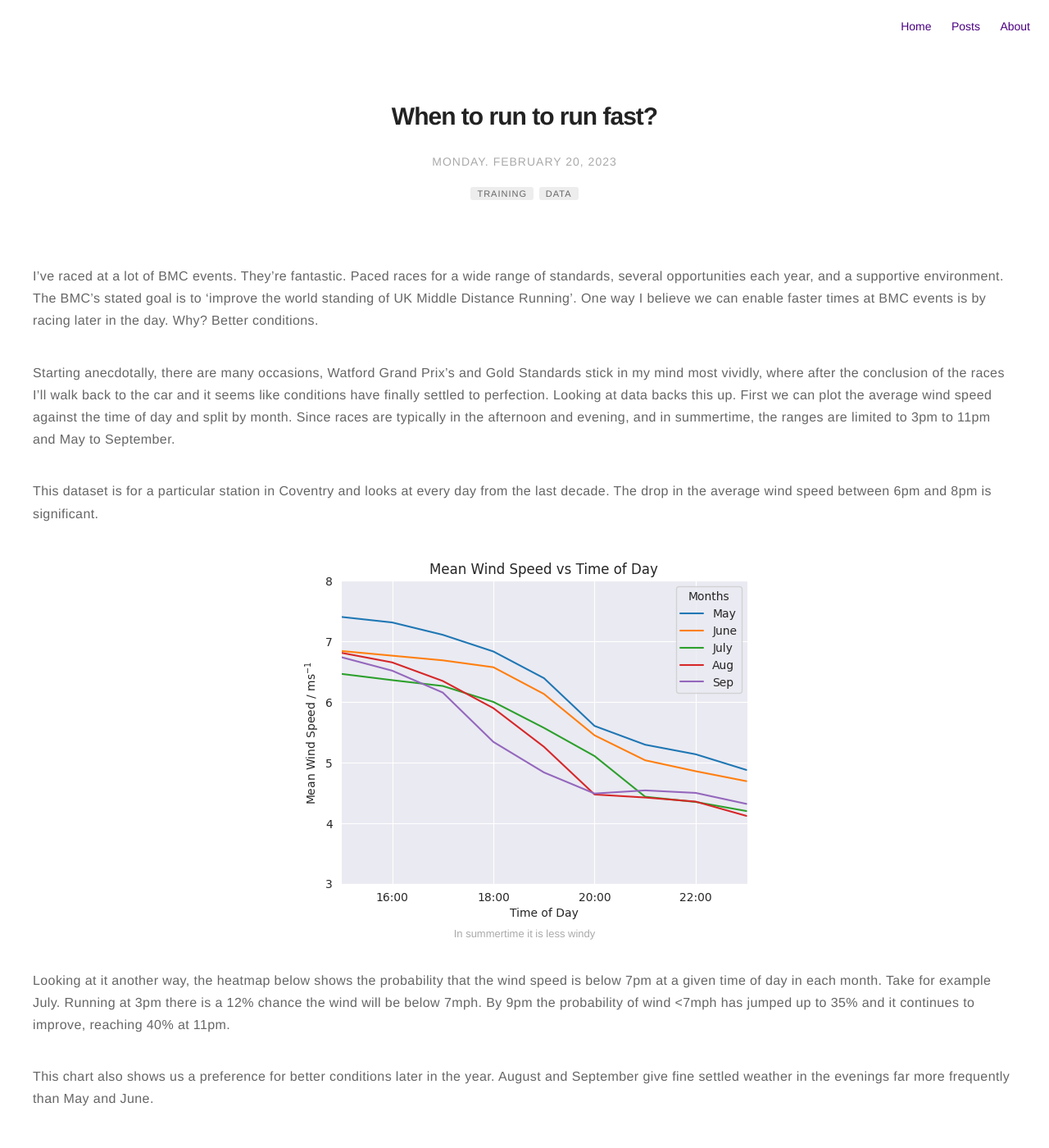
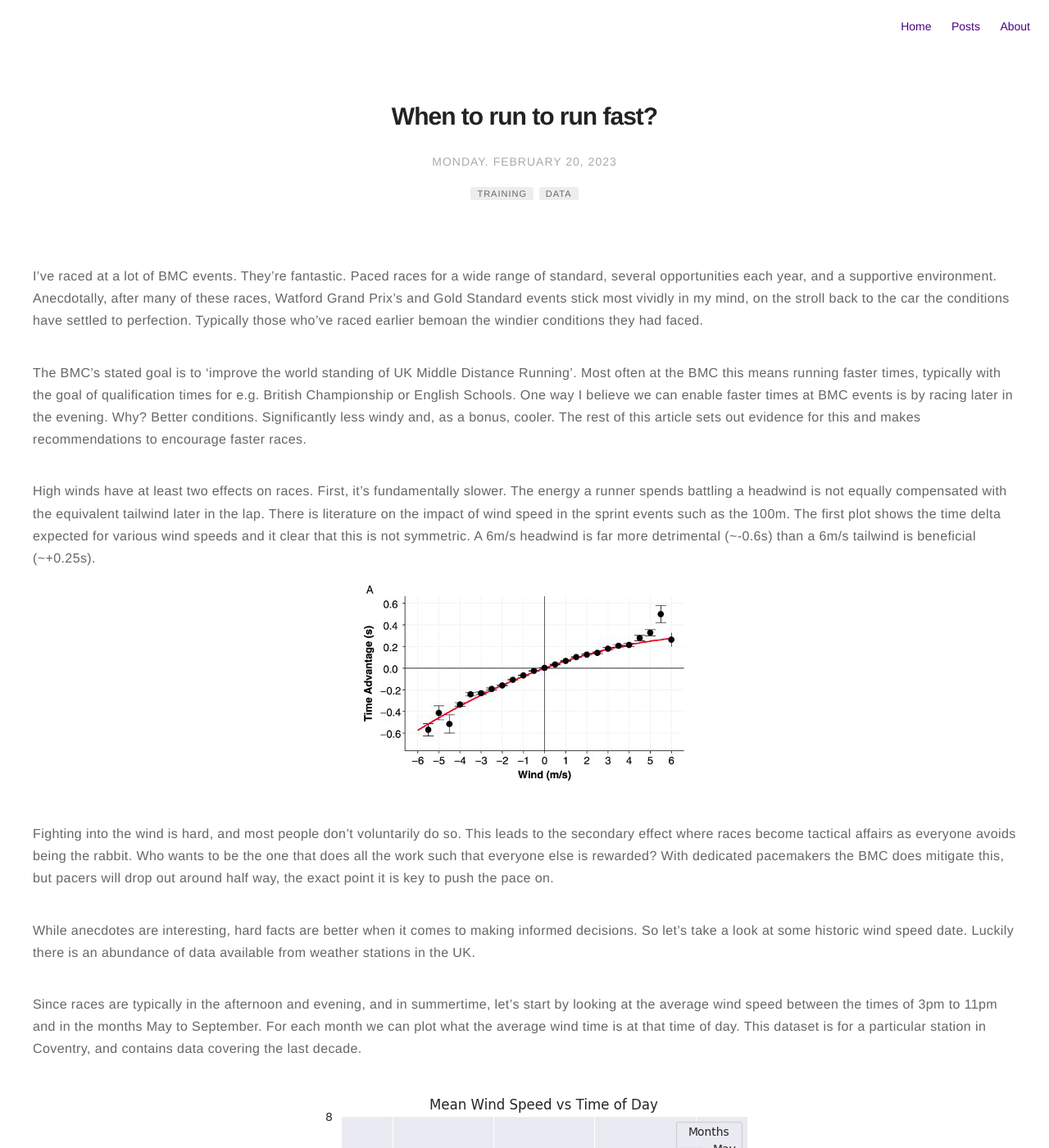
Before and after one commit to jc782/jc782.github.io, a Jekyll site: the page built from _posts/2023-02-20-racing-time-of-day.markdown, in a window 1280 px wide and 1400 px high. Shown: the whole window at 82% size. Built offline with Jekyll 4.4.1, drawn with Linux system fonts in a browser that asks for light colours; some of the changed text lies outside the part shown.

Commit message:
plus recent books and update to wind speed

```diff
--- a/_posts/2023-02-20-racing-time-of-day.markdown
+++ b/_posts/2023-02-20-racing-time-of-day.markdown
@@ -12,25 +12,35 @@ author: joshcarr
 description: Why we should race later in the day?
 published: true
 ---
+I've raced at a lot of BMC events. They're fantastic. Paced races for a wide range of standard, several opportunities each year, and a supportive environment. Anecdotally, after many of these races, Watford Grand Prix's and Gold Standard events stick most vividly in my mind, on the stroll back to the car the conditions have settled to perfection. Typically those who've raced earlier bemoan the windier conditions they had faced.
 
-I've raced at a lot of BMC events. They're fantastic. Paced races for a wide range of standards, several opportunities each year, and a supportive environment. The BMC's stated goal is to 'improve the world standing of UK Middle Distance Running'. One way I believe we can enable faster times at BMC events is by racing later in the day. Why? Better conditions.
+The BMC's stated goal is to 'improve the world standing of UK Middle Distance Running'. Most often at the BMC this means running faster times, typically with the goal of qualification times for e.g. British Championship or English Schools. One way I believe we can enable faster times at BMC events is by racing later in the evening. Why? Better conditions. Significantly less windy and, as a bonus, cooler. The rest of this article sets out evidence for this and makes recommendations to encourage faster races.
 
-Starting anecdotally, there are many occasions, Watford Grand Prix's and Gold Standards stick in my mind most vividly, where after the conclusion of the races I'll walk back to the car and it seems like conditions have finally settled to perfection. Looking at data backs this up. First we can plot the average wind speed against the time of day and split by month. Since races are typically in the afternoon and evening, and in summertime, the ranges are limited to 3pm to 11pm and May to September.
+High winds have at least two effects on races. First, it's fundamentally slower. The energy a runner spends battling a headwind is not equally compensated with the equivalent tailwind later in the lap. There is literature on the impact of wind speed in the sprint events such as the 100m. The first plot shows the time delta expected for various wind speeds and it clear that this is not symmetric. A 6m/s headwind is far more detrimental (~-0.6s) than a 6m/s tailwind is beneficial (~+0.25s).
+![Racing Time](/assets/images/racingtime/headwind.png){:class="img-responsive"}
 
-This dataset is for a particular station in Coventry and looks at every day from the last decade. The drop in the average wind speed between 6pm and 8pm is significant.
+Fighting into the wind is hard, and most people don't voluntarily do so. This leads to the secondary effect where races become tactical affairs as everyone avoids being the rabbit. Who wants to be the one that does all the work such that everyone else is rewarded? With dedicated pacemakers the BMC does mitigate this, but pacers will drop out around half way, the exact point it is key to push the pace on.
+
+While anecdotes are interesting, hard facts are better when it comes to making informed decisions. So let's take a look at some historic wind speed date. Luckily there is an abundance of data available from weather stations in the UK.
+
+Since races are typically in the afternoon and evening, and in summertime, let's start by looking at the average wind speed between the times of 3pm to 11pm and in the months May to September. For each month we can plot what the average wind time is at that time of day. This dataset is for a particular station in Coventry, and contains data covering the last decade.
 
 ![Racing Time](/assets/images/racingtime/CoventryWind.png){:class="img-responsive"}
 <figcaption>In summertime it is less windy</figcaption>
 
-Looking at it another way, the heatmap below shows the probability that the wind speed is below 7pm at a given time of day in each month. Take for example July. Running at 3pm there is a 12% chance the wind will be below 7mph. By 9pm the probability of wind <7mph has jumped up to 35% and it continues to improve, reaching 40% at 11pm.
+Okay, good, the drop in the average wind speed between 6pm and 8pm is significant.
+
+Plotted another way, which is perhaps more useful. The heatmap below shows the probability that the wind speed is below 7mph at a given time of day in each month. Take for example July. Running at 3pm there is a 12% chance the wind will be below 7mph. By 9pm the probability of wind <7mph has jumped up to 35% and it continues to improve, reaching 40% at 11pm.
 
 This chart also shows us a preference for better conditions later in the year. August and September give fine settled weather in the evenings far more frequently than May and June.
 
 ![Heatmap](/assets/images/racingtime/heatmap.png){:class="img-responsive"}
-<figcaption>In summertime it is less windy</figcaption>
+<figcaption>Racing later in the day and later in the year maximises the chance of good conditions</figcaption>
 
 A secondary benefit of racing later is the drop in temperature. Particularly for longer races lower temperature can help performance.
 
-So what should we do?
-1. Run the races you want to prioritize the most after 8pm, ideally after 9pm
+! Add a plot showing the average temperature
+
+So, what can we learn from this.
+1. Prioritize races after 8pm, ideally after 9pm, when a fast time is the main goal.
 2. Plan to race into August and September for the best chance of good conditions.
```
Also changed, not shown: _posts/2022-12-28-Books-2023.markdown (+13 -1 lines), assets/images/racingtime/headwind.png (added).
